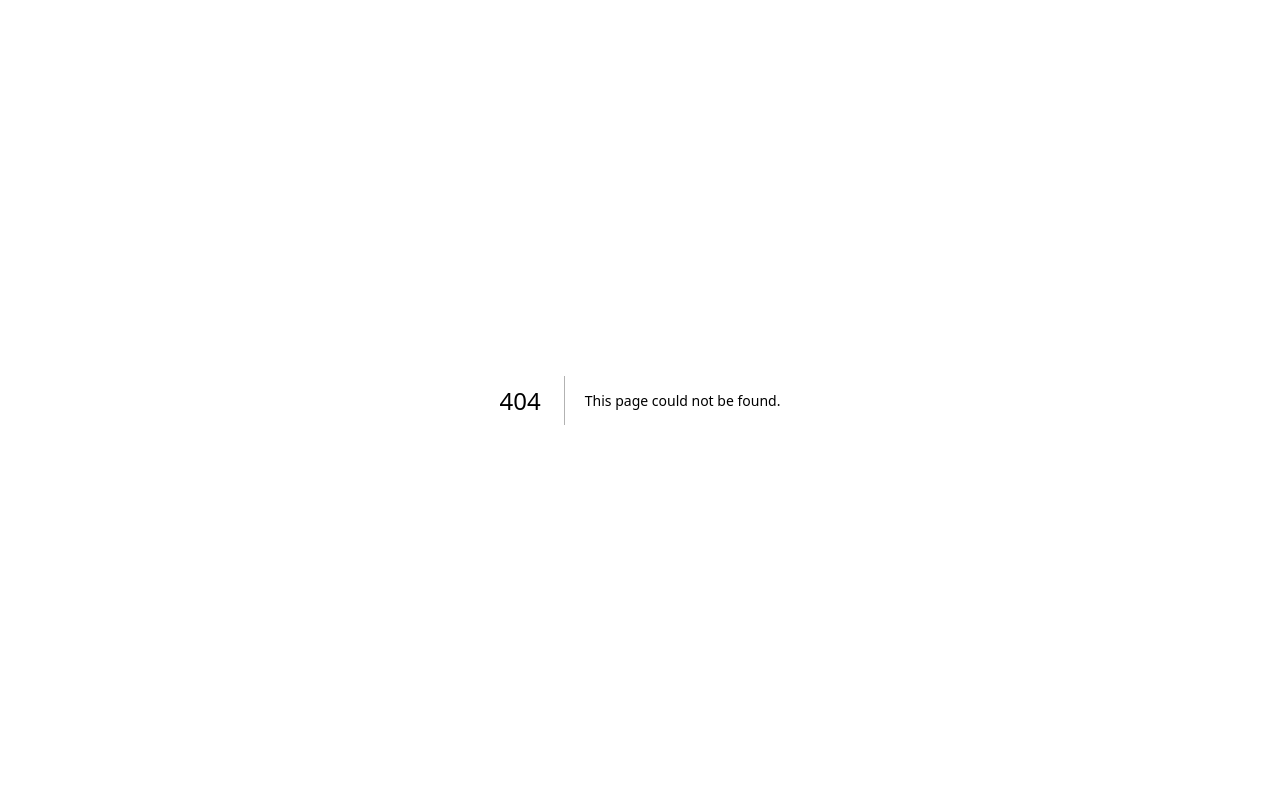
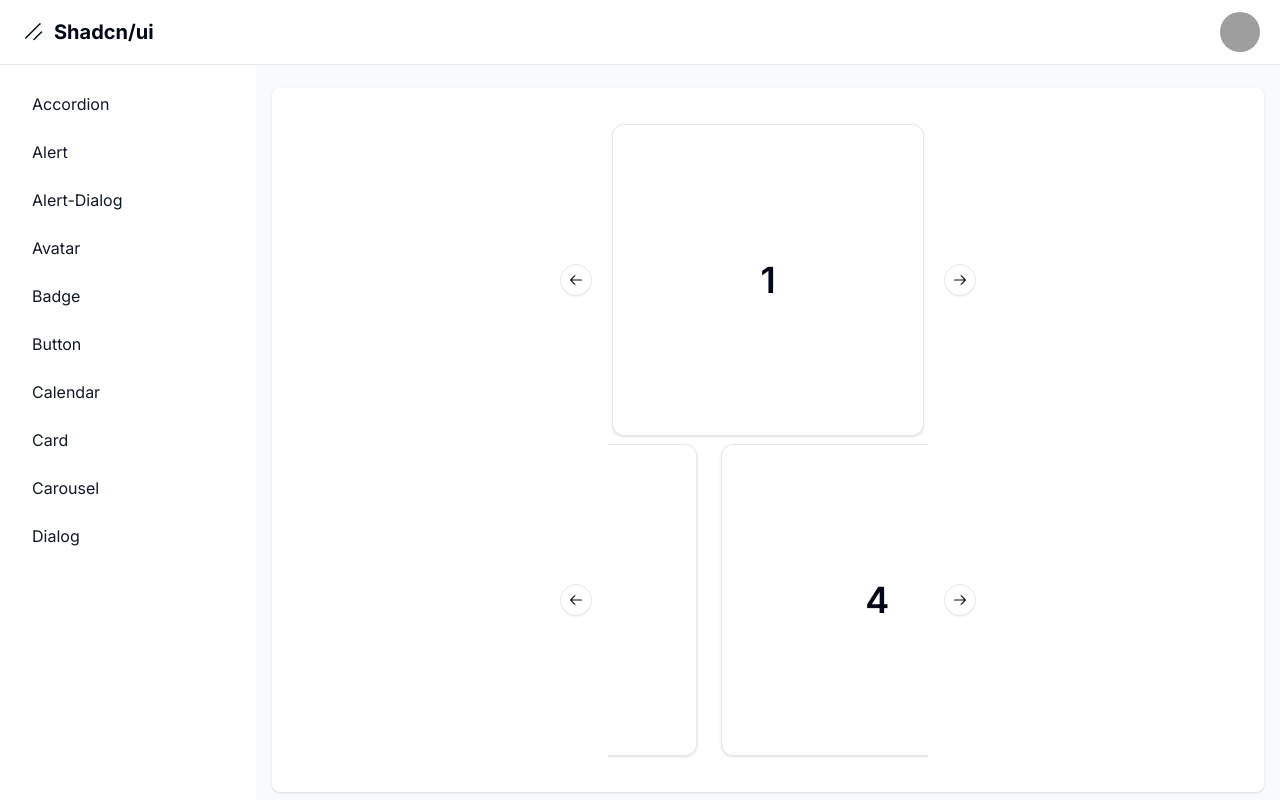
Before and after one commit to DezzDev/shadcd-tutorial, a Next.js app: page /dashboard/carousel in a window 1280 px wide. Before the commit this address had no page. Shown: the top 800 px of the page. Built offline with nearby package versions, Linux system fonts and the light colour scheme; grey boxes are pictures that could not be loaded.

Commit message:
carousel

```diff
--- a/package.json
+++ b/package.json
@@ -20,6 +20,8 @@
     "class-variance-authority": "^0.7.0",
     "clsx": "^2.1.1",
     "date-fns": "^3.6.0",
+    "embla-carousel-autoplay": "^8.2.1",
+    "embla-carousel-react": "^8.2.1",
     "lucide-react": "^0.437.0",
     "next": "14.2.7",
     "react": "^18",
--- /dev/null
+++ b/src/app/dashboard/carousel/page.tsx
@@ -0,0 +1,61 @@
+'use client'
+import * as React from "react"
+
+import { Card, CardContent } from "@/components/ui/card"
+import {
+  Carousel,
+  CarouselContent,
+  CarouselItem,
+  CarouselNext,
+  CarouselPrevious,
+} from "@/components/ui/carousel"
+
+export default function Page() {
+  return (
+   <div className="w-full flex items-center justify-center flex-col">
+     <Carousel className="w-full max-w-xs"
+      opts={{
+        loop:true
+      }}
+
+
+     >
+      <CarouselContent>
+        {Array.from({ length: 5 }).map((_, index) => (
+          <CarouselItem key={index}>
+            <div className="p-1">
+              <Card>
+                <CardContent className="flex aspect-square items-center justify-center p-6">
+                  <span className="text-4xl font-semibold">{index + 1}</span>
+                </CardContent>
+              </Card>
+            </div>
+          </CarouselItem>
+        ))}
+      </CarouselContent>
+      <CarouselPrevious className="hidden sm:flex justify-center items-center"/>
+      <CarouselNext className="idden sm:flex justify-center items-center"/>
+    </Carousel>
+     <Carousel className="w-full max-w-xs"
+      autoplay={1800}
+
+     >
+      <CarouselContent>
+        {Array.from({ length: 5 }).map((_, index) => (
+          <CarouselItem key={index}>
+            <div className="p-1">
+              <Card>
+                <CardContent className="flex aspect-square items-center justify-center p-6">
+                  <span className="text-4xl font-semibold">{index + 1}</span>
+                </CardContent>
+              </Card>
+            </div>
+          </CarouselItem>
+        ))}
+      </CarouselContent>
+      <CarouselPrevious className="hidden sm:flex justify-center items-center"/>
+      <CarouselNext className="idden sm:flex justify-center items-center"/>
+    </Carousel>
+   </div>
+  )
+}
--- a/src/app/dashboard/layout.tsx
+++ b/src/app/dashboard/layout.tsx
@@ -14,6 +14,7 @@
   { name: "calendar", href: "calendar" },
   { name: "avatar", href: "avatar" },
   { name: "card", href: "card" },
+  { name: "carousel", href: "carousel" },
 
 ].sort((a, b) => a.name.localeCompare(b.name));
 
--- /dev/null
+++ b/src/components/ui/carousel.tsx
@@ -0,0 +1,273 @@
+"use client"
+
+import * as React from "react"
+import { ArrowLeftIcon, ArrowRightIcon } from "@radix-ui/react-icons"
+import useEmblaCarousel, {
+  type UseEmblaCarouselType,
+} from "embla-carousel-react"
+import AutoPlay from "embla-carousel-autoplay"
+
+import { cn } from "@/lib/utils"
+import { Button } from "@/components/ui/button"
+
+type CarouselApi = UseEmblaCarouselType[1]
+type UseCarouselParameters = Parameters<typeof useEmblaCarousel>
+type CarouselOptions = UseCarouselParameters[0]
+type CarouselPlugin = UseCarouselParameters[1]
+
+type CarouselProps = {
+  opts?: CarouselOptions
+  plugins?: CarouselPlugin
+  orientation?: "horizontal" | "vertical"
+  autoplay?: number
+  setApi?: (api: CarouselApi) => void
+}
+
+type CarouselContextProps = {
+  carouselRef: ReturnType<typeof useEmblaCarousel>[0]
+  api: ReturnType<typeof useEmblaCarousel>[1]
+  scrollPrev: () => void
+  scrollNext: () => void
+  canScrollPrev: boolean
+  canScrollNext: boolean
+} & CarouselProps
+
+const CarouselContext = React.createContext<CarouselContextProps | null>(null)
+
+function useCarousel() {
+  const context = React.useContext(CarouselContext)
+
+  if (!context) {
+    throw new Error("useCarousel must be used within a <Carousel />")
+  }
+
+  return context
+}
+
+const Carousel = React.forwardRef<
+  HTMLDivElement,
+  React.HTMLAttributes<HTMLDivElement> & CarouselProps
+>(
+  (
+    {
+      orientation = "horizontal",
+      opts,
+      setApi,
+      plugins,
+      className,
+      children,
+      autoplay,
+      ...props
+    },
+    ref
+  ) => {
+
+
+    // comprobamos si han enviado autoplay como prop
+    if( autoplay ){
+      plugins = plugins ?? []
+      plugins.push(AutoPlay({delay:autoplay}))
+    }
+
+    const [carouselRef, api] = useEmblaCarousel(
+      {
+        ...opts,
+        axis: orientation === "horizontal" ? "x" : "y",
+      },
+      plugins
+    )
+    const [canScrollPrev, setCanScrollPrev] = React.useState(false)
+    const [canScrollNext, setCanScrollNext] = React.useState(false)
+
+    const onSelect = React.useCallback((api: CarouselApi) => {
+      if (!api) {
+        return
+      }
+
+      setCanScrollPrev(api.canScrollPrev())
+      setCanScrollNext(api.canScrollNext())
+    }, [])
+
+    const scrollPrev = React.useCallback(() => {
+      api?.scrollPrev()
+    }, [api])
+
+    const scrollNext = React.useCallback(() => {
+      api?.scrollNext()
+    }, [api])
+
+    const handleKeyDown = React.useCallback(
+      (event: React.KeyboardEvent<HTMLDivElement>) => {
+        if (event.key === "ArrowLeft") {
+          event.preventDefault()
+          scrollPrev()
+        } else if (event.key === "ArrowRight") {
+          event.preventDefault()
+          scrollNext()
+        }
+      },
+      [scrollPrev, scrollNext]
+    )
+
+    React.useEffect(() => {
+      if (!api || !setApi) {
+        return
+      }
+
+      setApi(api)
+    }, [api, setApi])
+
+    React.useEffect(() => {
+      if (!api) {
+        return
+      }
+
+      onSelect(api)
+      api.on("reInit", onSelect)
+      api.on("select", onSelect)
+
+      return () => {
+        api?.off("select", onSelect)
+      }
+    }, [api, onSelect])
+
+    return (
+      <CarouselContext.Provider
+        value={{
+          carouselRef,
+          api: api,
+          opts,
+          orientation:
+            orientation || (opts?.axis === "y" ? "vertical" : "horizontal"),
+          scrollPrev,
+          scrollNext,
+          canScrollPrev,
+          canScrollNext,
+        }}
+      >
+        <div
+          ref={ref}
+          onKeyDownCapture={handleKeyDown}
+          className={cn("relative", className)}
+          role="region"
+          aria-roledescription="carousel"
+          {...props}
+        >
+          {children}
+        </div>
+      </CarouselContext.Provider>
+    )
+  }
+)
+Carousel.displayName = "Carousel"
+
+const CarouselContent = React.forwardRef<
+  HTMLDivElement,
+  React.HTMLAttributes<HTMLDivElement>
+>(({ className, ...props }, ref) => {
+  const { carouselRef, orientation } = useCarousel()
+
+  return (
+    <div ref={carouselRef} className="overflow-hidden">
+      <div
+        ref={ref}
+        className={cn(
+          "flex",
+          orientation === "horizontal" ? "-ml-4" : "-mt-4 flex-col",
+          className
+        )}
+        {...props}
+      />
+    </div>
+  )
+})
+CarouselContent.displayName = "CarouselContent"
+
+const CarouselItem = React.forwardRef<
+  HTMLDivElement,
+  React.HTMLAttributes<HTMLDivElement>
+>(({ className, ...props }, ref) => {
+  const { orientation } = useCarousel()
+
+  return (
+    <div
+      ref={ref}
+      role="group"
+      aria-roledescription="slide"
+      className={cn(
+        "min-w-0 shrink-0 grow-0 basis-full",
+        orientation === "horizontal" ? "pl-4" : "pt-4",
+        className
+      )}
+      {...props}
+    />
+  )
+})
+CarouselItem.displayName = "CarouselItem"
+
+const CarouselPrevious = React.forwardRef<
+  HTMLButtonElement,
+  React.ComponentProps<typeof Button>
+>(({ className, variant = "outline", size = "icon", ...props }, ref) => {
+  const { orientation, scrollPrev, canScrollPrev } = useCarousel()
+
+  return (
+    <Button
+      ref={ref}
+      variant={variant}
+      size={size}
+      className={cn(
+        "absolute  h-8 w-8 rounded-full",
+        orientation === "horizontal"
+          ? "-left-12 top-1/2 -translate-y-1/2"
+          : "-top-12 left-1/2 -translate-x-1/2 rotate-90",
+        className
+      )}
+      disabled={!canScrollPrev}
+      onClick={scrollPrev}
+      {...props}
+    >
+      <ArrowLeftIcon className="h-4 w-4" />
+      <span className="sr-only">Previous slide</span>
+    </Button>
+  )
+})
+CarouselPrevious.displayName = "CarouselPrevious"
+
+const CarouselNext = React.forwardRef<
+  HTMLButtonElement,
+  React.ComponentProps<typeof Button>
+>(({ className, variant = "outline", size = "icon", ...props }, ref) => {
+  const { orientation, scrollNext, canScrollNext } = useCarousel()
+
+  return (
+    <Button
+      ref={ref}
+      variant={variant}
+      size={size}
+      className={cn(
+        "absolute h-8 w-8 rounded-full",
+        orientation === "horizontal"
+          ? "-right-12 top-1/2 -translate-y-1/2"
+          : "-bottom-12 left-1/2 -translate-x-1/2 rotate-90",
+        className
+      )}
+      disabled={!canScrollNext}
+      onClick={scrollNext}
+      {...props}
+    >
+      <ArrowRightIcon className="h-4 w-4" />
+      <span className="sr-only">Next slide</span>
+    </Button>
+  )
+})
+CarouselNext.displayName = "CarouselNext"
+
+export {
+  type CarouselApi,
+  Carousel,
+  CarouselContent,
+  CarouselItem,
+  CarouselPrevious,
+  CarouselNext,
+}
```
Also changed, not shown: 1 other file (tests, documents, lock files or other folders).
